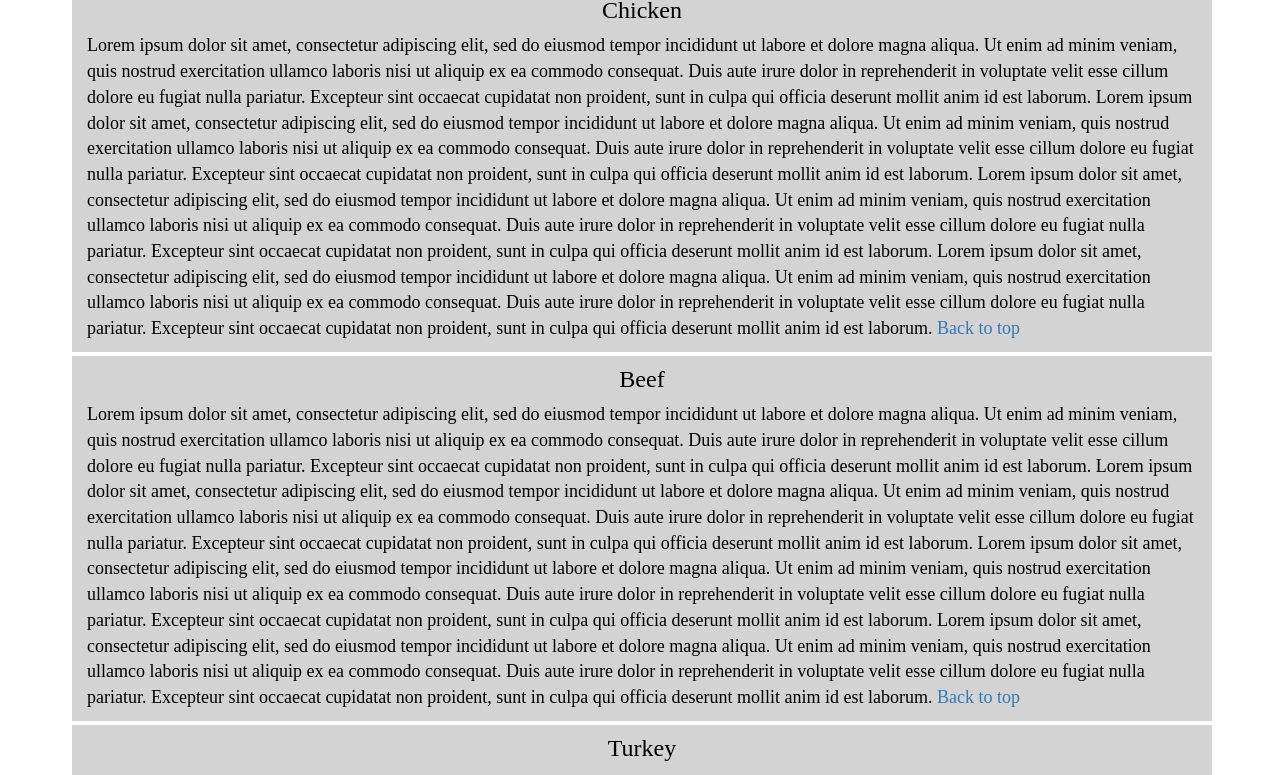
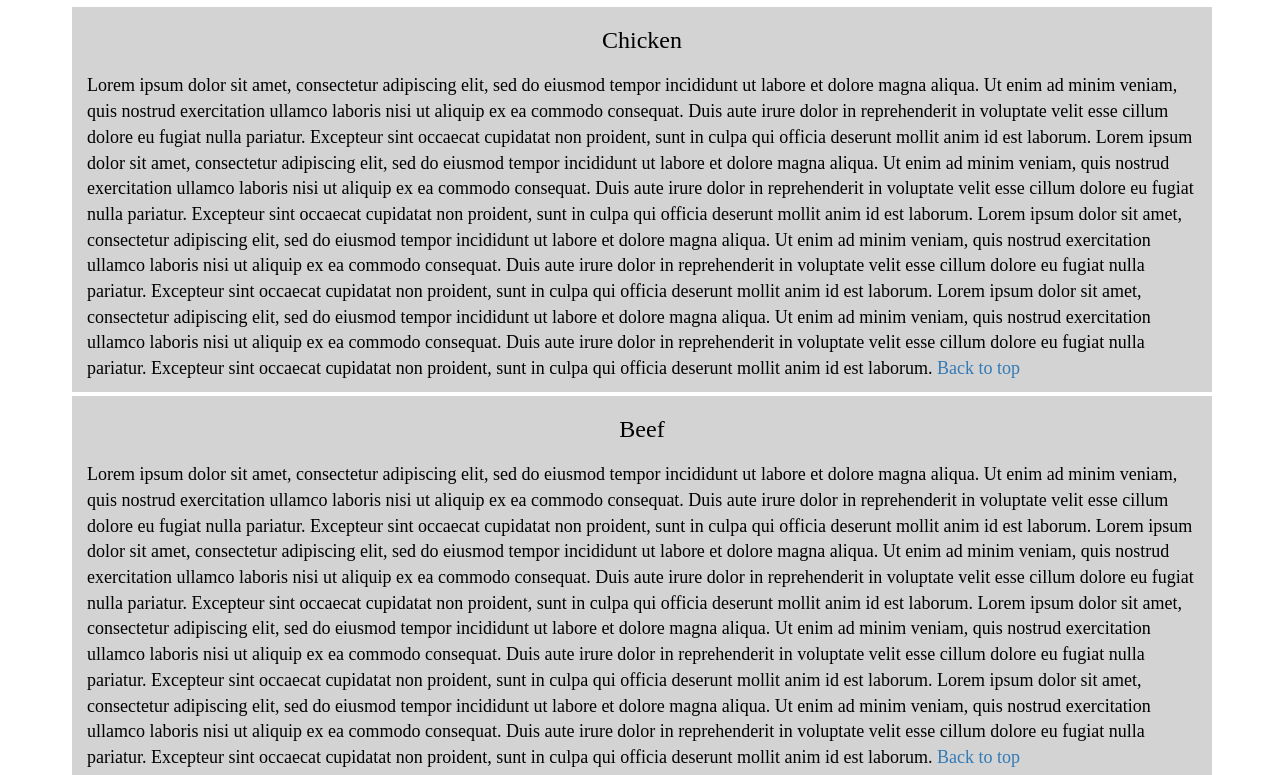
Before and after one commit to harsha-kotla/Module3CodingProject, a plain HTML site: page index.html in a window 1280 px wide. Shown: the part 188-963 px from the top of the page. Drawn offline with nearby package versions, Linux system fonts and the light colour scheme.

Commit message:
Update style.css

```diff
--- a/style.css
+++ b/style.css
@@ -4,9 +4,7 @@ body {
   font-weight: 400;
   font-family: Times New Roman;
 }
-.col-md-12 h3 {
-  margin-top: 10px;
-}
+
 #chicken, #beef, #turkey {
   background-color: lightgray;
   margin: 2px;
@@ -22,7 +20,7 @@ body {
 
 #body h3, h2 {
   text-align: center;
-  margin: 10px;
+  margin: 20px;
 }
 
 .navbar-brand {
```
